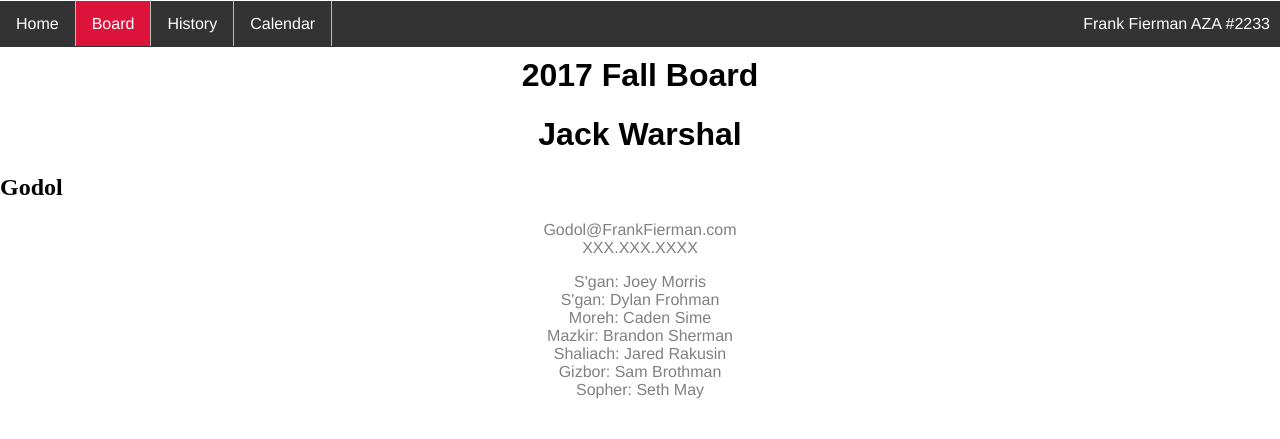
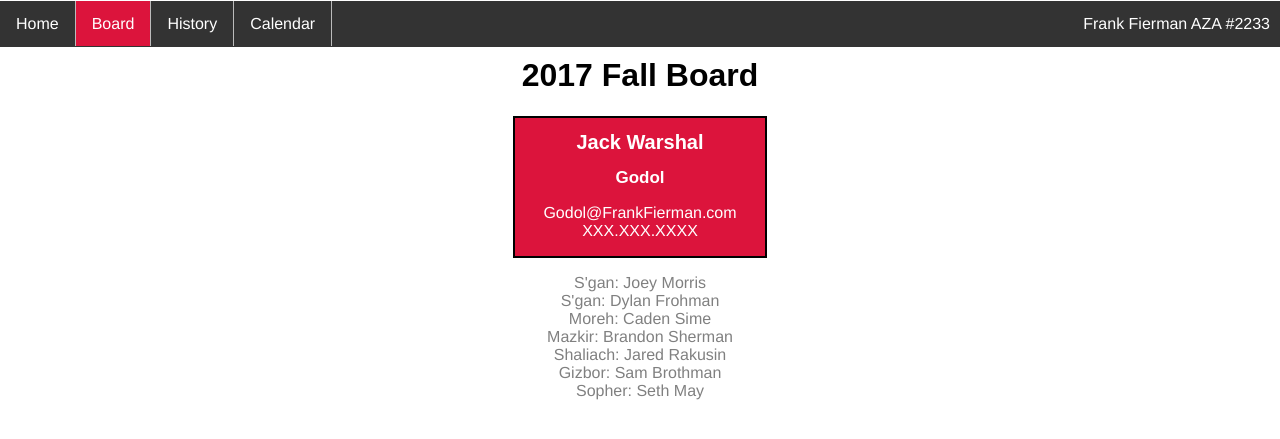
Before and after one commit to fiermanmazkir/fiermanmazkir.github.io, a Jekyll site: the page built from board/index.md, in a window 1280 px wide. Shown: the top 439 px of the page. Built offline with Jekyll 4.4.1, drawn with Linux system fonts in a browser that asks for light colours.

Commit message:
Update index.md

```diff
--- a/board/index.md
+++ b/board/index.md
@@ -2,7 +2,7 @@
 layout: new
 cat: board
 ---
-<script>
+<style>
 .godol-board {
 	background: Crimson;
 	float: center;
@@ -24,7 +24,7 @@ h2.godol-board {
 	font-size: 17px;
 	font-family: Arial;
 }
-</script>
+</style>
 <h1>
 
 2017 Fall Board
```
